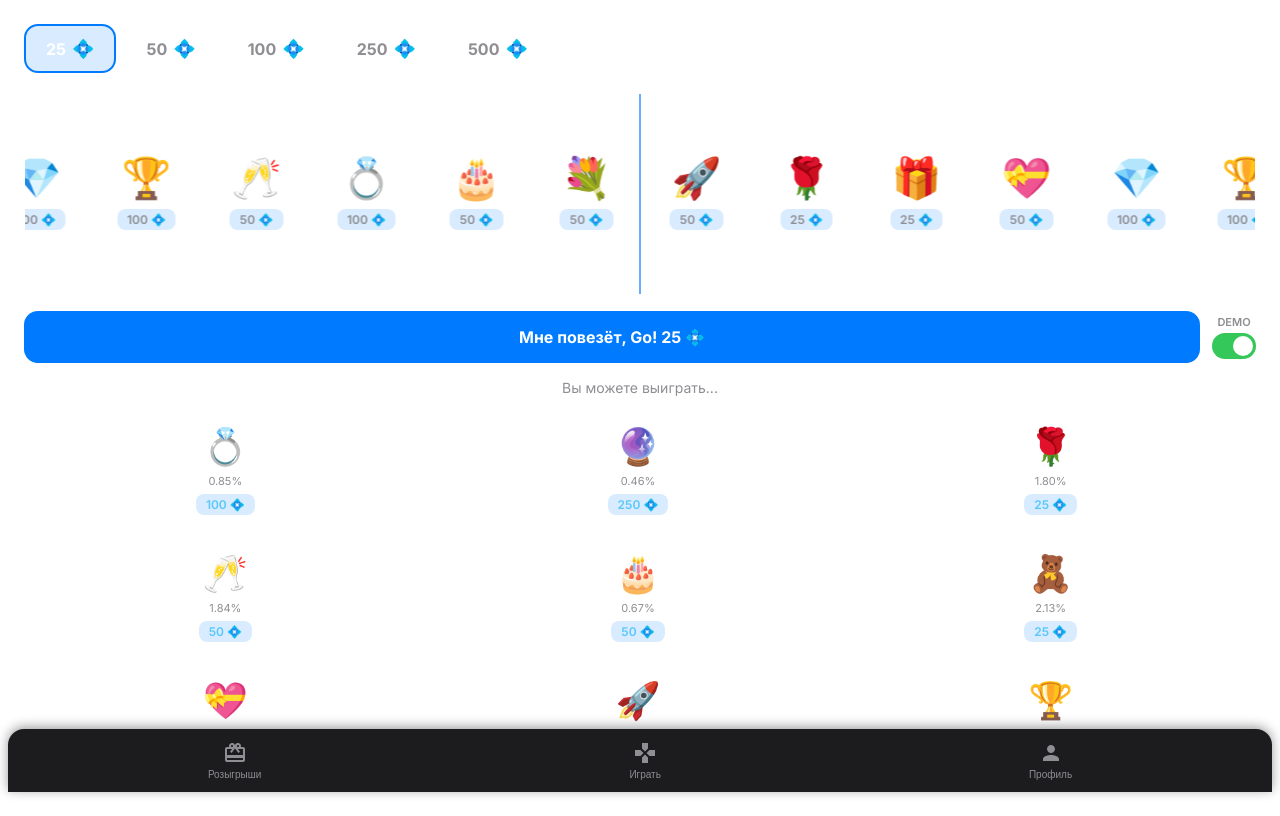
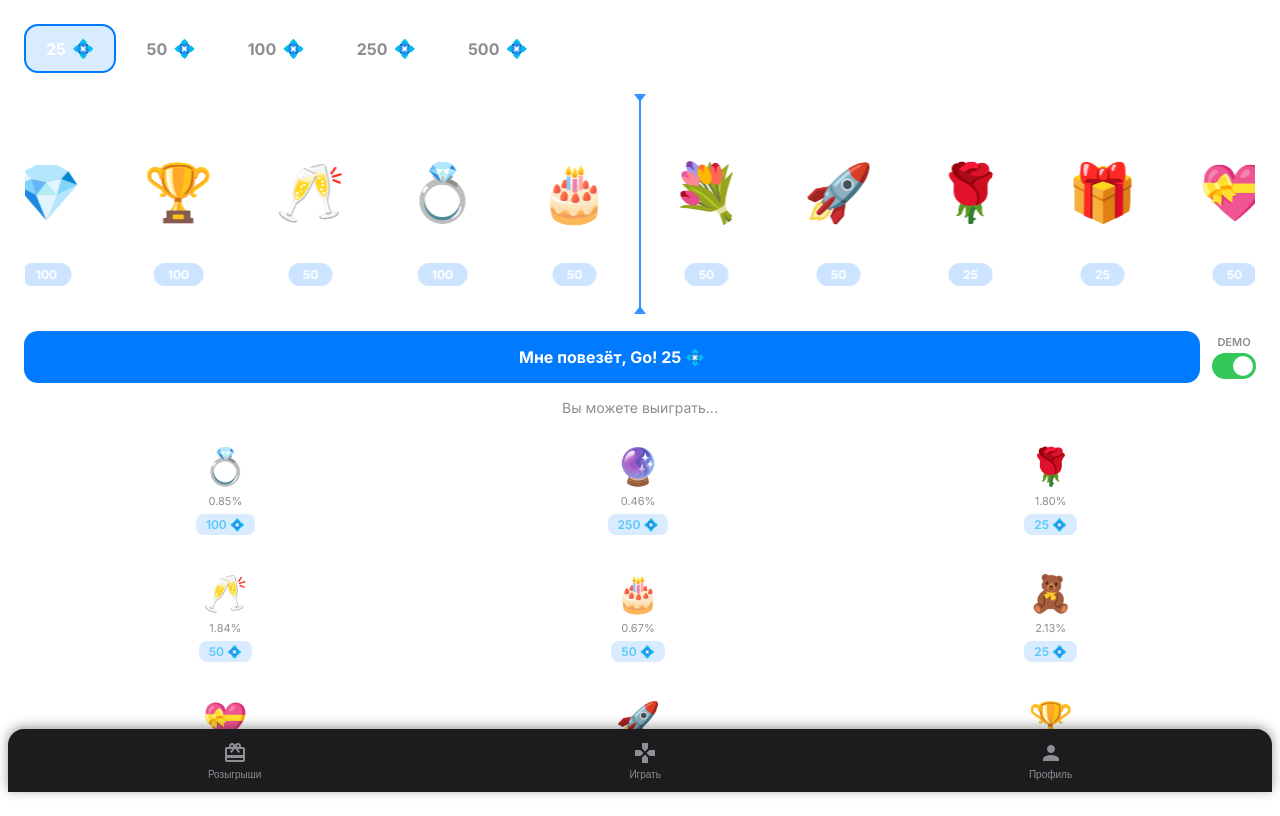
Before and after one commit to deewau/pigfarm-client, a React (Vite) app in the folder client/: page /play in a window 1280 px wide. Built offline with nearby package versions, Linux system fonts and the light colour scheme; no server answers.

Commit message:
fix: roulette redesign - larger items, proper cost badge, blue pointer

```diff
--- a/client/src/pages/Play.css
+++ b/client/src/pages/Play.css
@@ -49,10 +49,10 @@
 /* Рулетка */
 .play__roulette-container {
   position: relative;
-  height: 200px;
+  height: 220px;
   border-radius: 20px;
   overflow: hidden;
-  background: rgba(255, 255, 255, 0.03);
+  background: rgba(255, 255, 255, 0.04);
   border: 1px solid rgba(255, 255, 255, 0.06);
 }
 
@@ -63,13 +63,40 @@
   transform: translateX(-50%);
   width: 2px;
   height: 100%;
-  background: rgba(0, 122, 255, 0.6);
+  background: #007aff;
   z-index: 10;
+  opacity: 0.8;
+}
+
+.play__roulette-pointer::before {
+  content: '';
+  position: absolute;
+  top: 0;
+  left: 50%;
+  transform: translateX(-50%);
+  width: 0;
+  height: 0;
+  border-left: 6px solid transparent;
+  border-right: 6px solid transparent;
+  border-top: 8px solid #007aff;
+}
+
+.play__roulette-pointer::after {
+  content: '';
+  position: absolute;
+  bottom: 0;
+  left: 50%;
+  transform: translateX(-50%);
+  width: 0;
+  height: 0;
+  border-left: 6px solid transparent;
+  border-right: 6px solid transparent;
+  border-bottom: 8px solid #007aff;
 }
 
 .play__roulette {
   display: flex;
-  gap: 10px;
+  gap: 12px;
   padding: 16px;
   will-change: transform;
   min-width: max-content;
@@ -77,32 +104,35 @@
 
 .play__roulette-item {
   flex-shrink: 0;
-  width: 100px;
-  height: 168px;
+  width: 120px;
+  height: 188px;
   display: flex;
   flex-direction: column;
   align-items: center;
-  justify-content: center;
-  gap: 10px;
-  background: rgba(255, 255, 255, 0.04);
+  justify-content: space-between;
+  background: rgba(255, 255, 255, 0.06);
   border-radius: 16px;
-  padding: 10px;
+  padding: 12px 8px;
   box-sizing: border-box;
 }
 
 .play__roulette-emoji {
-  font-size: 40px;
+  font-size: 56px;
   line-height: 1;
+  flex: 1;
+  display: flex;
+  align-items: center;
+  justify-content: center;
 }
 
-.play__roulette-cost {
+.play__roulette-cost-badge {
   font-family: 'Inter', system-ui, -apple-system, sans-serif;
   font-size: 12px;
-  font-weight: 600;
-  color: #8e8e93;
-  background: rgba(0, 122, 255, 0.15);
-  padding: 3px 10px;
-  border-radius: 8px;
+  font-weight: 700;
+  color: #ffffff;
+  background: rgba(0, 122, 255, 0.2);
+  padding: 4px 14px;
+  border-radius: 20px;
   white-space: nowrap;
 }
 
--- a/client/src/pages/Play.tsx
+++ b/client/src/pages/Play.tsx
@@ -101,8 +101,8 @@ export function Play() {
           {rouletteItems.map((item, i) => (
             <div key={i} className="play__roulette-item">
               <div className="play__roulette-emoji">{item.emoji}</div>
-              <div className="play__roulette-cost">
-                {item.cost} 💠
+              <div className="play__roulette-cost-badge">
+                {item.cost}
               </div>
             </div>
           ))}
```
